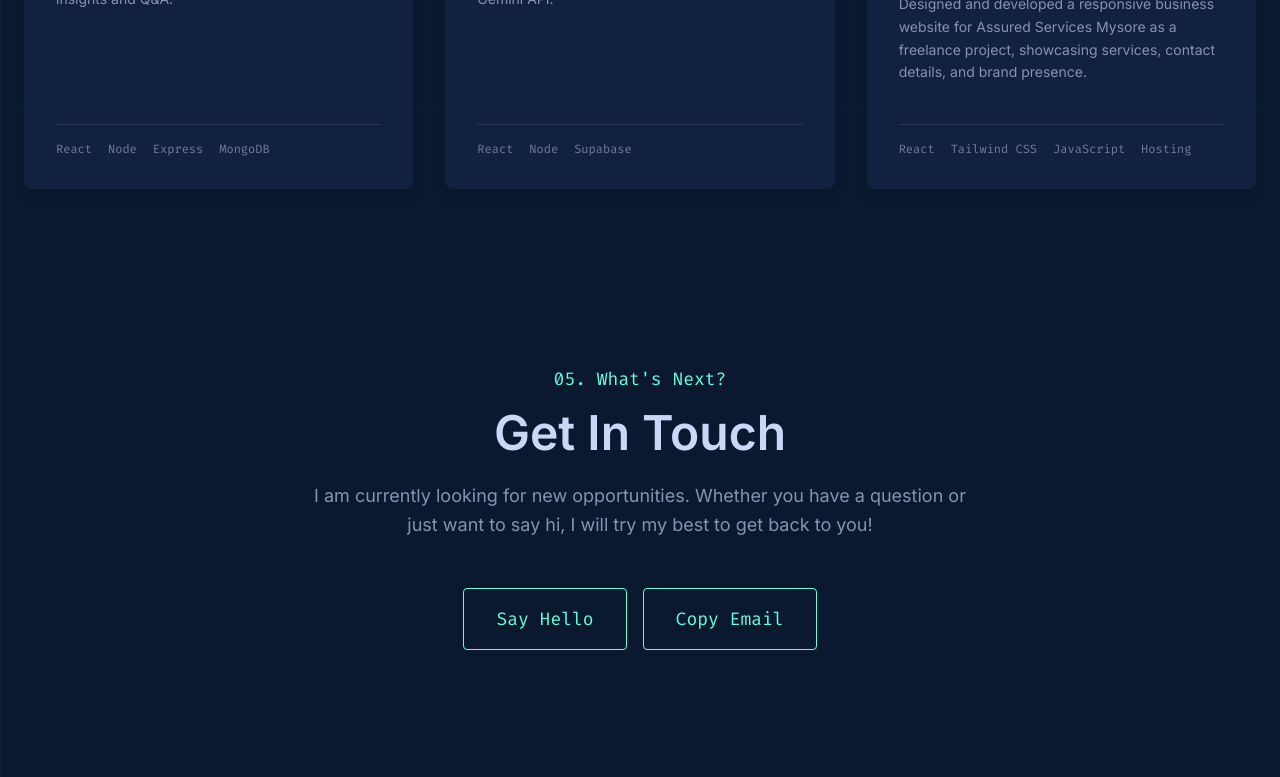
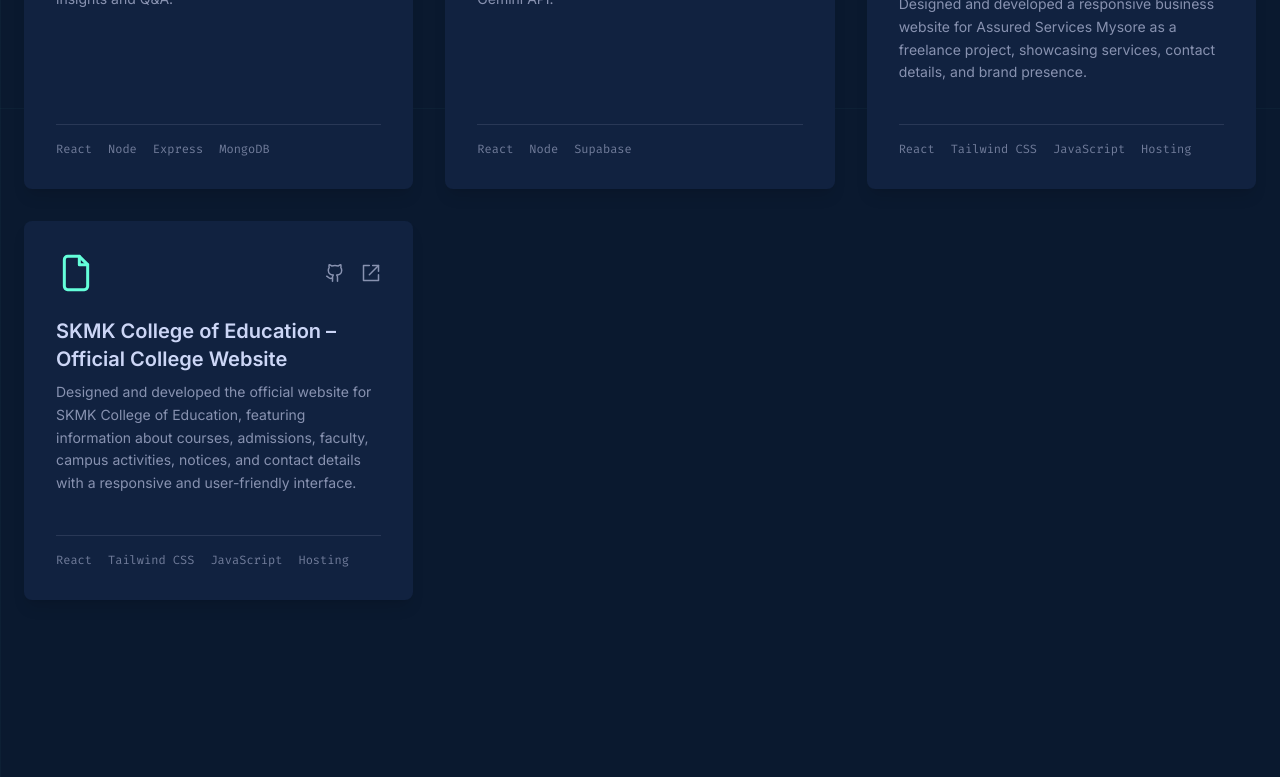
Before and after one commit to mathacharan30/Portfolio, a React (Vite) app: page / in a window 1280 px wide. Shown: the part 3092-3869 px from the top of the page. Built offline with nearby package versions, Linux system fonts and the light colour scheme.

Commit message:
ft. added project live links

```diff
--- a/src/data.js
+++ b/src/data.js
@@ -95,7 +95,7 @@
       desc: "RAG system using Supabase vector DB and Gemini API.",
       tech: ["React", "Node", "Supabase"],
       github: "https://github.com/mathacharan30/Major_Project",
-      live: "",
+      live: "https://supply-chain-chatbot-frontend-1.onrender.com/",
     },
     {
       title: "Assured Services Mysore – Business Website",
@@ -103,6 +103,13 @@
       tech: ["React", "Tailwind CSS", "JavaScript", "Hosting"],
       github: "https://github.com/mathacharan30/AssuredServices",
       live: "https://www.assuredservicesmys.com/",
+    },
+    {
+      title: "SKMK College of Education – Official College Website",
+      desc: "Designed and developed the official website for SKMK College of Education, featuring information about courses, admissions, faculty, campus activities, notices, and contact details with a responsive and user-friendly interface.",
+      tech: ["React", "Tailwind CSS", "JavaScript", "Hosting"],
+      github: "https://github.com/mathacharan30/SMKK-College",
+      live: "https://www.kaginele.edu.in/",
     }
   ],
   labels: {
```
